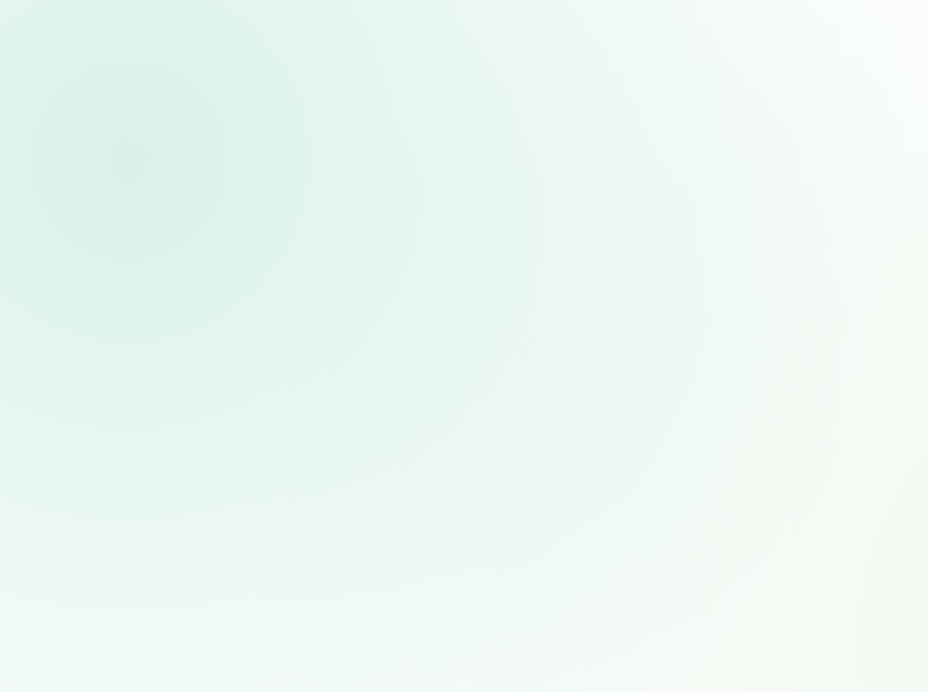
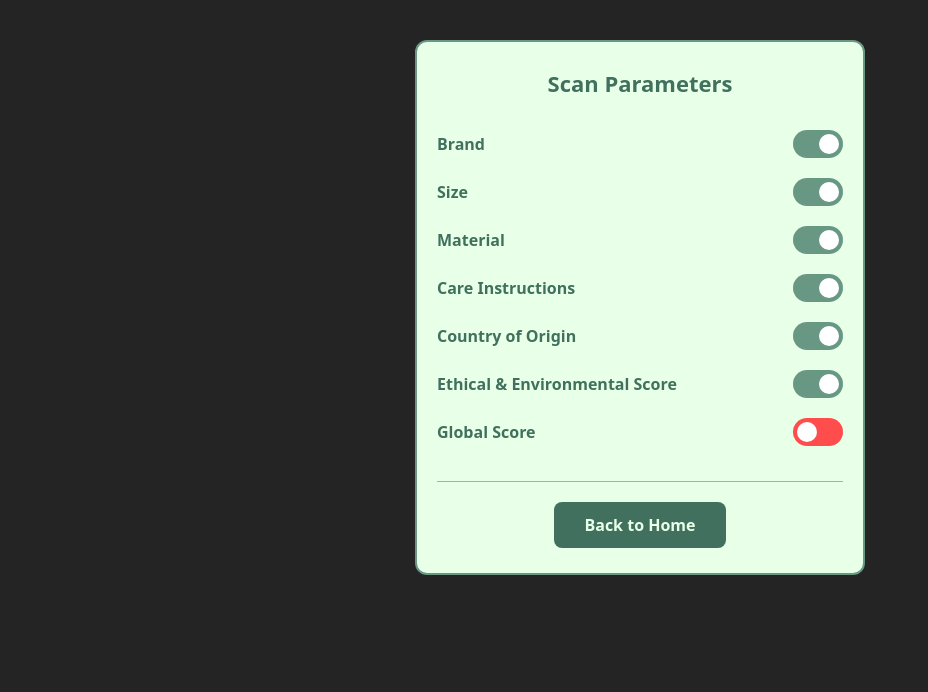
Before and after one commit to mathieu-prn/Ethi-Clo, a React (Vite) app in the folder front/: page /settings in a window 1280 px wide. Before the commit this address had no page. Shown: the top 692 px of the page, without its empty margins (0-928 px from the left). Built offline with nearby package versions, Linux system fonts and the light colour scheme.

Commit message:
Settings

```diff
--- a/front/src/App.tsx
+++ b/front/src/App.tsx
@@ -3,6 +3,7 @@ import './App.css'
 import { Routes, Route } from "react-router-dom";
 import Home from './Home.tsx'
 import Scan from './Scan.tsx'
+import Settings from "./Settings"
 
 function App() {
   const [count, setCount] = useState(0)
@@ -12,6 +13,7 @@ function App() {
     <Routes>
         <Route path="/" element={<Home />} />
         <Route path="/Scan" element={<Scan />} />
+        <Route path="/settings" element={<Settings />} />
     </Routes>
     </>
   )
--- a/front/src/settings.css
+++ b/front/src/settings.css
@@ -0,0 +1,115 @@
+body, html {
+  margin: 0;
+  padding: 0;
+  width: 100%;
+  height: 100%;
+}
+
+#settings-page {
+  min-height: 100vh;
+  width: 100vw;
+  background-color: #242424;
+  display: flex;
+  justify-content: center;
+  align-items: flex-start;
+  padding-top: 40px;
+  box-sizing: border-box;
+  overflow-x: hidden;
+}
+
+.settings-container {
+  width: 90%;
+  max-width: 450px;
+  background: #e8ffe8;
+  border-radius: 12px;
+  border: 2px solid #689884;
+  padding: 25px 20px;
+  color: #41715e;
+  box-sizing: border-box;
+}
+
+.settings-title {
+  margin: 0 0 30px 0;
+  width: 100%;
+  text-align: center;
+  font-size: 22px;
+}
+
+.setting-item {
+  display: flex;
+  justify-content: space-between;
+  align-items: center;
+  margin-bottom: 20px;
+  font-weight: bold;
+  font-size: 16px;
+}
+
+.switch {
+  position: relative;
+  display: inline-block;
+  width: 50px;
+  height: 28px;
+  flex-shrink: 0;
+}
+
+.switch input {
+  opacity: 0;
+  width: 0;
+  height: 0;
+}
+
+.slider {
+  position: absolute;
+  cursor: pointer;
+  top: 0;
+  left: 0;
+  right: 0;
+  bottom: 0;
+  background-color: #ff4d4d;
+  transition: .3s;
+  border-radius: 34px;
+}
+
+.slider:before {
+  position: absolute;
+  content: "";
+  height: 20px;
+  width: 20px;
+  left: 4px;
+  bottom: 4px;
+  background-color: white;
+  transition: .3s;
+  border-radius: 50%;
+}
+
+input:checked + .slider {
+  background-color: #689884;
+}
+
+input:checked + .slider:before {
+  transform: translateX(22px);
+}
+
+.settings-footer {
+  display: flex;
+  justify-content: center;
+  margin-top: 35px;
+  padding-top: 20px;
+  border-top: 1px solid #99B8A2;
+}
+
+.back-button-bottom {
+  background-color: #41715e;
+  color: #e8ffe8;
+  border: none;
+  padding: 12px 30px;
+  border-radius: 8px;
+  font-size: 16px;
+  font-weight: bold;
+  cursor: pointer;
+  transition: background-color 0.2s ease;
+}
+
+.back-button-bottom:hover {
+  background-color: #689884;
+}
--- a/front/src/settings.tsx
+++ b/front/src/settings.tsx
@@ -0,0 +1,163 @@
+import React, { useState, useEffect } from 'react';
+import { useNavigate } from 'react-router-dom';
+import './Settings.css';
+
+interface EthiCloSettings {
+  brand: boolean;
+  size: boolean;
+  material: boolean;
+  care: boolean;
+  country: boolean;
+  detailedScore: boolean;
+  globalScore: boolean;
+}
+
+const defaultSettings: EthiCloSettings = {
+  brand: true,
+  size: true,
+  material: true,
+  care: true,
+  country: true,
+  detailedScore: true,
+  globalScore: false,
+};
+
+const Settings: React.FC = () => {
+  const navigate = useNavigate();
+
+  const [settings, setSettings] = useState<EthiCloSettings>(() => {
+    const saved = localStorage.getItem('ethiCloSettings');
+    return saved ? JSON.parse(saved) : defaultSettings;
+  });
+
+  useEffect(() => {
+    localStorage.setItem('ethiCloSettings', JSON.stringify(settings));
+  }, [settings]);
+
+  const handleToggle = (key: keyof EthiCloSettings) => {
+    setSettings((prevSettings) => ({
+      ...prevSettings,
+      [key]: !prevSettings[key],
+    }));
+  };
+
+  const handleDetailedToggle = (e: React.ChangeEvent<HTMLInputElement>) => {
+    const isChecked = e.target.checked;
+    setSettings((prev) => ({
+      ...prev,
+      detailedScore: isChecked,
+      globalScore: !isChecked,
+    }));
+  };
+
+  const handleGlobalToggle = (e: React.ChangeEvent<HTMLInputElement>) => {
+    const isChecked = e.target.checked;
+    setSettings((prev) => ({
+      ...prev,
+      globalScore: isChecked,
+      detailedScore: !isChecked,
+    }));
+  };
+
+  return (
+    <div id="settings-page">
+      <div className="settings-container">
+
+        <h2 className="settings-title">Scan Parameters</h2>
+
+        <div className="setting-item">
+          <span>Brand</span>
+          <label className="switch">
+            <input
+              type="checkbox"
+              checked={settings.brand}
+              onChange={() => handleToggle('brand')}
+            />
+            <span className="slider"></span>
+          </label>
+        </div>
+
+        <div className="setting-item">
+          <span>Size</span>
+          <label className="switch">
+            <input
+              type="checkbox"
+              checked={settings.size}
+              onChange={() => handleToggle('size')}
+            />
+            <span className="slider"></span>
+          </label>
+        </div>
+
+        <div className="setting-item">
+          <span>Material</span>
+          <label className="switch">
+            <input
+              type="checkbox"
+              checked={settings.material}
+              onChange={() => handleToggle('material')}
+            />
+            <span className="slider"></span>
+          </label>
+        </div>
+
+        <div className="setting-item">
+          <span>Care Instructions</span>
+          <label className="switch">
+            <input
+              type="checkbox"
+              checked={settings.care}
+              onChange={() => handleToggle('care')}
+            />
+            <span className="slider"></span>
+          </label>
+        </div>
+
+        <div className="setting-item">
+          <span>Country of Origin</span>
+          <label className="switch">
+            <input
+              type="checkbox"
+              checked={settings.country}
+              onChange={() => handleToggle('country')}
+            />
+            <span className="slider"></span>
+          </label>
+        </div>
+
+        <div className="setting-item">
+          <span>Ethical & Environmental Score</span>
+          <label className="switch">
+            <input
+              type="checkbox"
+              checked={settings.detailedScore}
+              onChange={handleDetailedToggle}
+            />
+            <span className="slider"></span>
+          </label>
+        </div>
+
+        <div className="setting-item">
+          <span>Global Score</span>
+          <label className="switch">
+            <input
+              type="checkbox"
+              checked={settings.globalScore}
+              onChange={handleGlobalToggle}
+            />
+            <span className="slider"></span>
+          </label>
+        </div>
+
+        <div className="settings-footer">
+          <button className="back-button-bottom" onClick={() => navigate('/')}>
+            Back to Home
+          </button>
+        </div>
+
+      </div>
+    </div>
+  );
+};
+
+export default Settings;
```
